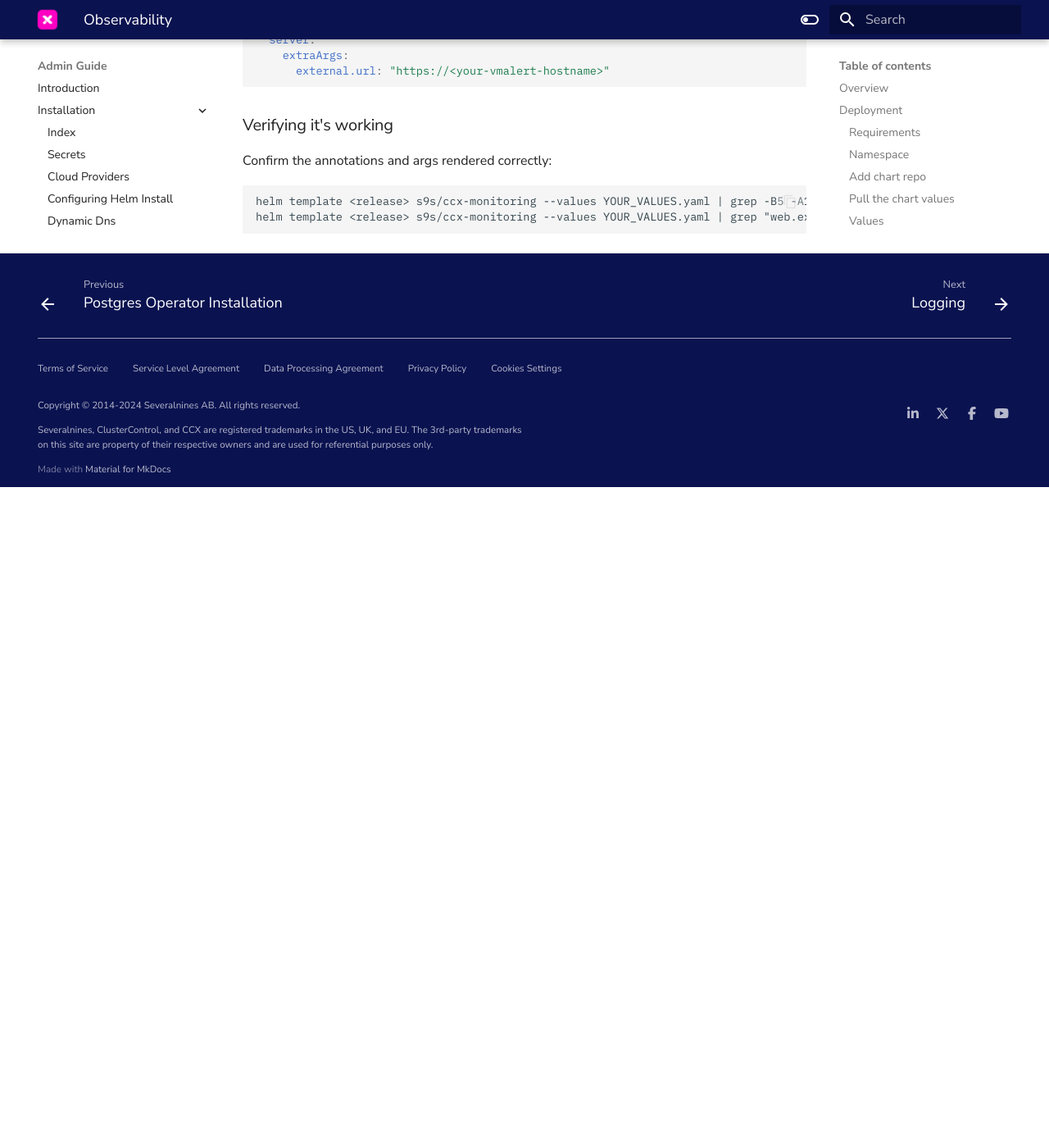
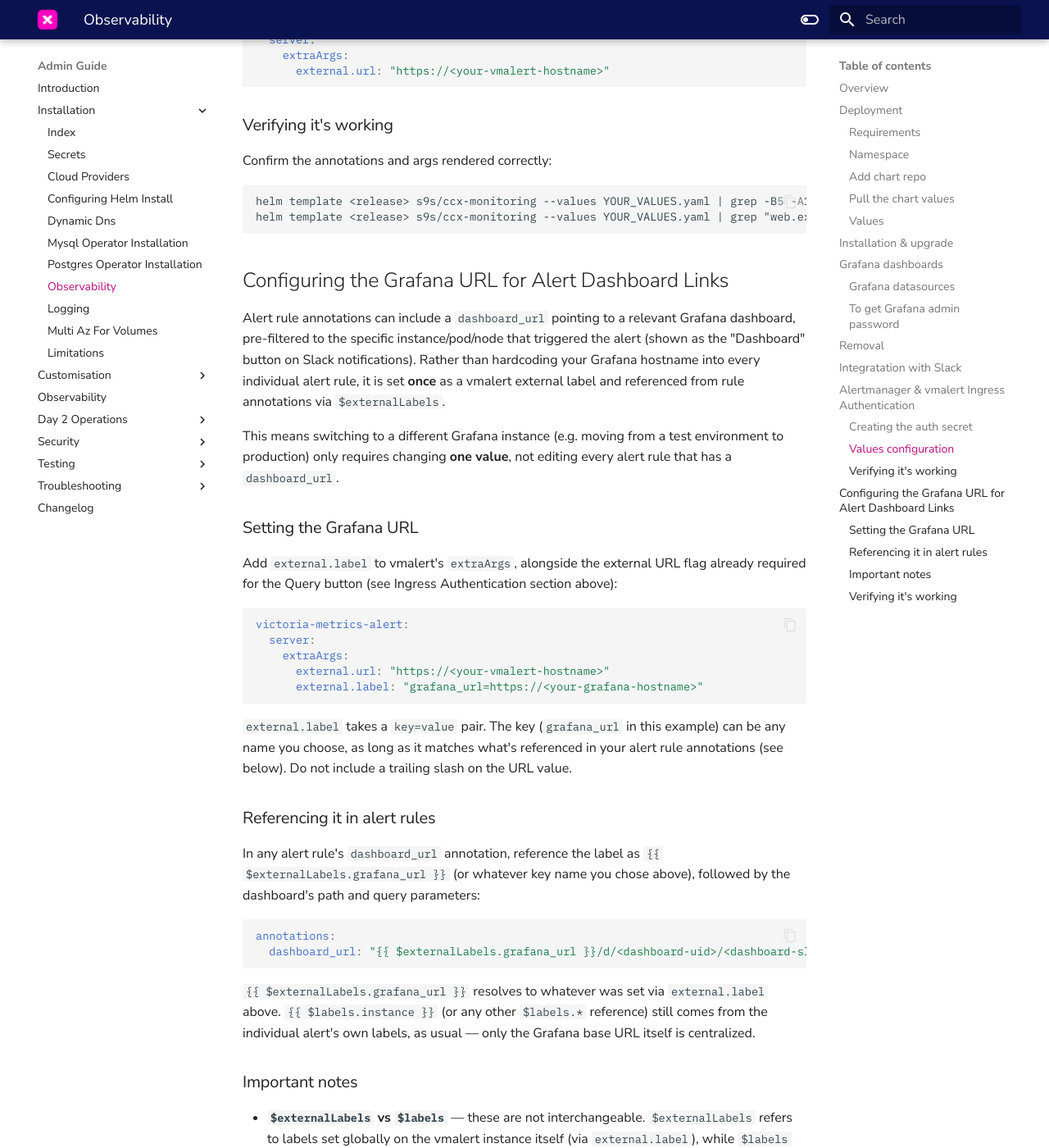
Before and after one commit to severalnines/ccx-docs, an MkDocs documentation site: the page built from docs/admin/Installation/Observability.md, in a window 1280 px wide and 1400 px high, scrolled down 4576 px. Shown: the whole window at 82% size. Built offline with MkDocs 1.6.1 and Material for MkDocs 9.7.7, drawn with Linux system fonts in a browser that asks for light colours; comment, search, counter and statistics services are not loaded; before the commit the page ends 5170 px from its top, so only the background shows below that; some of the changed text lies outside the part shown.

Commit message:
Add a section related to fixing the grafana url for alerts.

````diff
--- a/docs/admin/Installation/Observability.md
+++ b/docs/admin/Installation/Observability.md
@@ -188,3 +188,48 @@
 helm template <release> s9s/ccx-monitoring --values YOUR_VALUES.yaml | grep -B5 -A15 "kind: Ingress"
 helm template <release> s9s/ccx-monitoring --values YOUR_VALUES.yaml | grep "web.external-url|external.url"
 ```
+
+## Configuring the Grafana URL for Alert Dashboard Links
+
+Alert rule annotations can include a `dashboard_url` pointing to a relevant Grafana dashboard, pre-filtered to the specific instance/pod/node that triggered the alert (shown as the "Dashboard" button on Slack notifications). Rather than hardcoding your Grafana hostname into every individual alert rule, it is set **once** as a vmalert external label and referenced from rule annotations via `$externalLabels`.
+
+This means switching to a different Grafana instance (e.g. moving from a test environment to production) only requires changing **one value**, not editing every alert rule that has a `dashboard_url`.
+
+### Setting the Grafana URL
+
+Add `external.label` to vmalert's `extraArgs`, alongside the external URL flag already required for the Query button (see Ingress Authentication section above):
+
+```yaml
+victoria-metrics-alert:
+  server:
+    extraArgs:
+      external.url: "https://<your-vmalert-hostname>"
+      external.label: "grafana_url=https://<your-grafana-hostname>"
+```
+
+`external.label` takes a `key=value` pair. The key (`grafana_url` in this example) can be any name you choose, as long as it matches what's referenced in your alert rule annotations (see below). Do not include a trailing slash on the URL value.
+
+### Referencing it in alert rules
+
+In any alert rule's `dashboard_url` annotation, reference the label as `{{ $externalLabels.grafana_url }}` (or whatever key name you chose above), followed by the dashboard's path and query parameters:
+
+```yaml
+annotations:
+  dashboard_url: "{{ $externalLabels.grafana_url }}/d/<dashboard-uid>/<dashboard-slug>?orgId=1&var-instance={{ $labels.instance }}"
+```
+
+`{{ $externalLabels.grafana_url }}` resolves to whatever was set via `external.label` above. `{{ $labels.instance }}` (or any other `$labels.*` reference) still comes from the individual alert's own labels, as usual — only the Grafana base URL itself is centralized.
+
+### Important notes
+
+- **`$externalLabels` vs `$labels`** — these are not interchangeable. `$externalLabels` refers to labels set globally on the vmalert instance itself (via `external.label`), while `$labels` refers to labels on the specific alert/metric that fired.
+- **Every `dashboard_url` in this chart's alert rules must use `{{ $externalLabels.grafana_url }}`** rather than a hardcoded Grafana hostname, so that changing environments only requires updating the one `external.label` value. If a hardcoded hostname is found in any rule's `dashboard_url`, it should be migrated to this pattern.
+- If `external.label` is not set at all, `{{ $externalLabels.grafana_url }}` will render as an empty string, and any `dashboard_url` referencing it will produce a broken/incomplete link (missing scheme and host). The Dashboard button will still render in Slack, but will not lead anywhere valid.
+
+### Verifying it's working
+
+```
+helm template <release> s9s/ccx-monitoring --values YOUR_VALUES.yaml | grep "external.label"
+```
+
+Confirm the value matches your intended Grafana hostname, then trigger a real alert with a `dashboard_url` annotation and click the Dashboard button in Slack to confirm it resolves to the correct, fully-formed URL.
````
